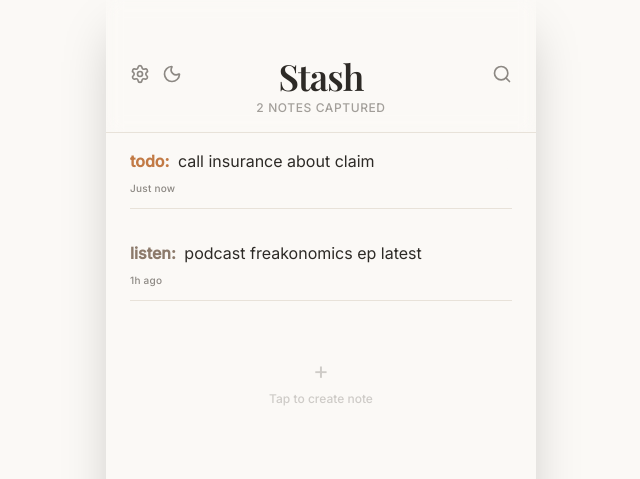
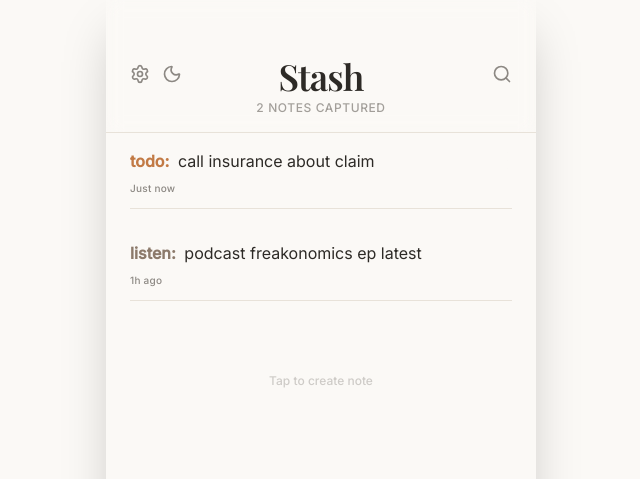
Before and after one commit to HItzz07/Stash, a React (Vite) app: page / in a window 1280 px wide. Shown: the top 479 px of the page, without its empty margins (319-959 px from the left). Built offline with nearby package versions, Linux system fonts and the light colour scheme; a web font is replaced by a local one.

Commit message:
UI Fixes

```diff
--- a/src/components/NotesList.tsx
+++ b/src/components/NotesList.tsx
@@ -53,7 +53,6 @@ export const NotesList = ({ notes, onUpdate, onDelete, onAdd, theme, isDark, set
 
     const handleTouchEnd = () => {
         if (pullDistance > 80) {
-            // Trigger add note at top
             setNewNotePosition('top');
             setNewNoteContent('');
         }
@@ -112,21 +111,26 @@ export const NotesList = ({ notes, onUpdate, onDelete, onAdd, theme, isDark, set
             onTouchMove={handleTouchMove}
             onTouchEnd={handleTouchEnd}
             style={{
-                transform: `translateY(${pullDistance}px)`,
-                transition: pullDistance === 0 ? 'transform 0.3s ease' : 'none'
+                paddingTop: pullDistance > 0 ? `${pullDistance + 16}px` : '16px',
+                transition: pullDistance === 0 ? 'padding-top 0.3s ease' : 'none'
             }}
         >
-            {/* Pull indicator */}
+            {/* Pull indicator - inside scroll view at top */}
             {pullDistance > 0 && (
                 <div
-                    className={`absolute top-0 left-0 right-0 flex items-center justify-center ${theme.textMuted} text-xs font-medium`}
-                    style={{ height: `${pullDistance}px`, opacity: pullDistance / 80 }}
+                    className={`absolute left-6 right-6 flex items-center justify-center ${theme.textMuted} text-xs font-medium`}
+                    style={{
+                        top: '8px',
+                        height: `${pullDistance}px`,
+                        opacity: Math.min(pullDistance / 80, 1)
+                    }}
                 >
-                    {pullDistance > 80 ? '↓ Release to add note' : '↓ Pull down to add note'}
+                    <div className={`${theme.bgSecondary} px-4 py-2 rounded-full`}>
+                        {pullDistance > 80 ? '↓ Release to add note' : '↓ Pull down'}
+                    </div>
                 </div>
             )}
 
-            <div className="pt-4">
             {/* New note at top */}
             {newNotePosition === 'top' && (
                 <div className="mb-8 animate-in fade-in duration-200">
@@ -195,13 +199,11 @@ export const NotesList = ({ notes, onUpdate, onDelete, onAdd, theme, isDark, set
                     onClick={handleBottomClick}
                     className={`h-24 cursor-pointer transition-all duration-200 flex items-center justify-center group`}
                 >
-                        <div className={`${theme.textMuted} opacity-40 group-hover:opacity-70 transition-opacity flex flex-col items-center gap-1`}>
-                            <div className="text-2xl">+</div>
-                            <span className="text-xs font-medium">Tap to create note</span>
-                        </div>
+                    <span className={`text-xs font-medium ${theme.textMuted} opacity-40 group-hover:opacity-70 transition-opacity`}>
+                        Tap to create note
+                    </span>
                 </div>
             )}
         </div>
-        </div>
     );
 };
```
Lines whose indentation alone changed are shown as unchanged.
